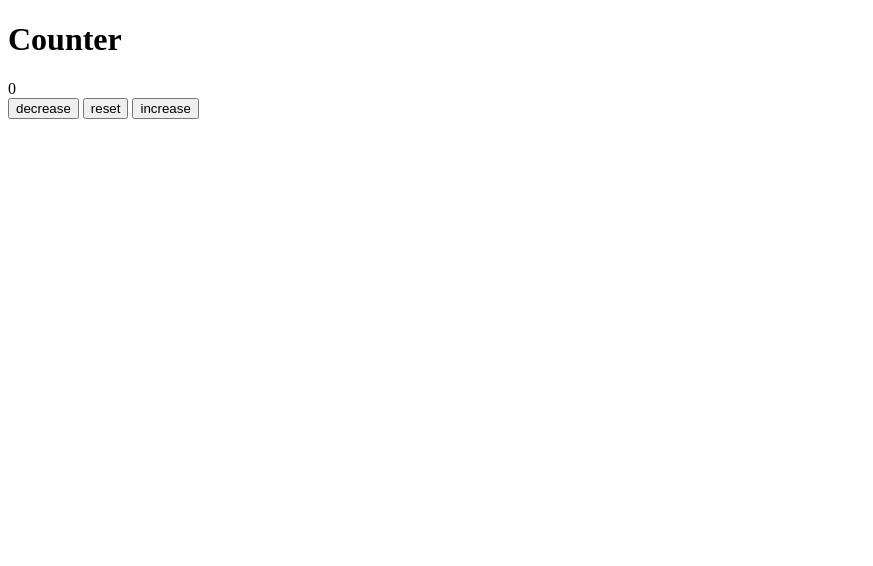
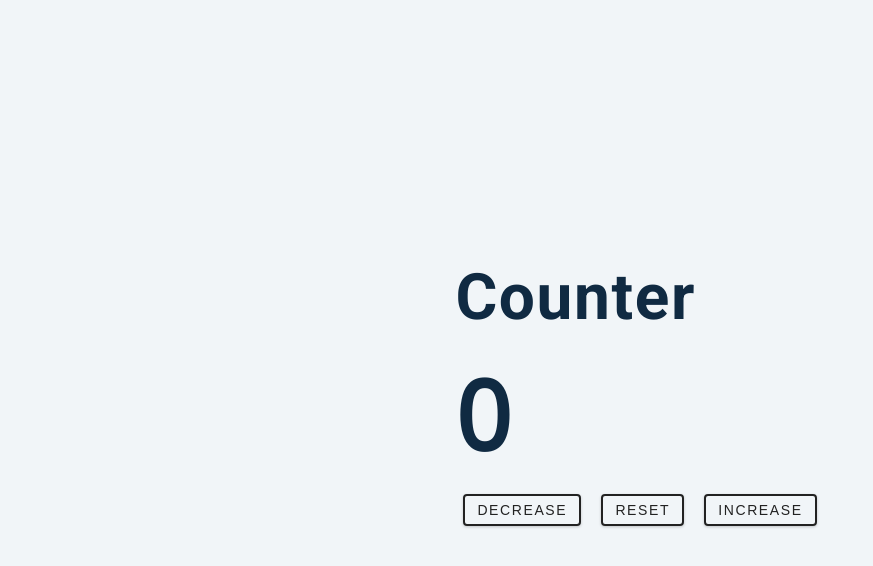
Before and after one commit to JackCT1/javascript-basic-projects, a plain HTML site: page 02-Counter/index.html in a window 1280 px wide. Shown: the whole page, without its empty margins (0-873 px from the left). Drawn offline with nearby package versions, Linux system fonts and the light colour scheme.

Commit message:
all styling

```diff
--- a/02-Counter/styles.css
+++ b/02-Counter/styles.css
@@ -42,3 +42,132 @@
   --max-width: 1170px;
   --fixed-width: 620px;
 }
+*,
+::after,
+::before {
+  margin: 0;
+  padding: 0;
+  box-sizing: border-box;
+}
+body {
+  font-family: var(--ff-secondary);
+  background: var(--clr-grey-10);
+  color: var(--clr-grey-1);
+  line-height: 1.5;
+  font-size: 0.875rem;
+}
+ul {
+  list-style-type: none;
+}
+a {
+  text-decoration: none;
+}
+h1,
+h2,
+h3,
+h4 {
+  letter-spacing: var(--spacing);
+  text-transform: capitalize;
+  line-height: 1.25;
+  margin-bottom: 0.75rem;
+  font-family: var(--ff-primary);
+}
+h1 {
+  font-size: 3rem;
+}
+h2 {
+  font-size: 2rem;
+}
+h3 {
+  font-size: 1.25rem;
+}
+h4 {
+  font-size: 0.875rem;
+}
+p {
+  margin-bottom: 1.25rem;
+  color: var(--clr-grey-5);
+}
+@media screen and (min-width: 800px) {
+  h1 {
+    font-size: 4rem;
+  }
+  h2 {
+    font-size: 2.5rem;
+  }
+  h3 {
+    font-size: 1.75rem;
+  }
+  h4 {
+    font-size: 1rem;
+  }
+  body {
+    font-size: 1rem;
+  }
+  h1,
+  h2,
+  h3,
+  h4 {
+    line-height: 1;
+  }
+}
+/*  global classes */
+
+/* section */
+.section {
+  padding: 5rem 0;
+}
+
+.section-center {
+  width: 90vw;
+  margin: 0 auto;
+  max-width: 1170px;
+}
+@media screen and (min-width: 992px) {
+  .section-center {
+    width: 95vw;
+  }
+}
+main {
+  min-height: 100vh;
+  display: grid;
+  place-items: center;
+}
+
+/*
+===============
+Counter
+===============
+*/
+
+main {
+  min-height: 100vh;
+  display: grid;
+  place-items: center;
+}
+.container {
+  text-align: center;
+}
+#value {
+  font-size: 6rem;
+  font-weight: bold;
+}
+.btn {
+  text-transform: uppercase;
+  background: transparent;
+  color: var(--clr-black);
+  padding: 0.375rem 0.75rem;
+  letter-spacing: var(--spacing);
+  display: inline-block;
+  transition: var(--transition);
+  font-size: 0.875rem;
+  border: 2px solid var(--clr-black);
+  cursor: pointer;
+  box-shadow: 0 1px 3px rgba(0, 0, 0, 0.2);
+  border-radius: var(--radius);
+  margin: 0.5rem;
+}
+.btn:hover {
+  color: var(--clr-white);
+  background: var(--clr-black);
+}
```
